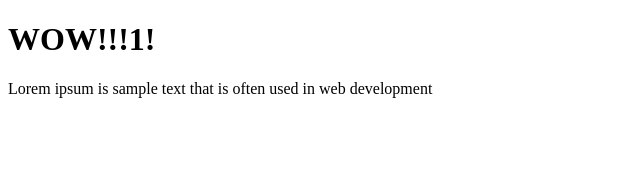
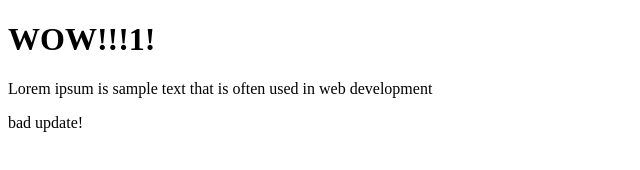
Before and after one commit to bsonge/cors_front-end_web_development_reactjs, a plain HTML site: page index.html in a window 1280 px wide. Shown: the full height of the page, 0-640 px from the left. Drawn offline with Linux system fonts and the light colour scheme.

Commit message:
Index.html

```diff
--- a/index.html
+++ b/index.html
@@ -4,5 +4,6 @@
     <body>
         <h1>WOW!!!1!</h1>
         <p>Lorem ipsum is sample text that is often used in web development</p>
+        <p>bad update!</p>
     </body>
 </html>
```
